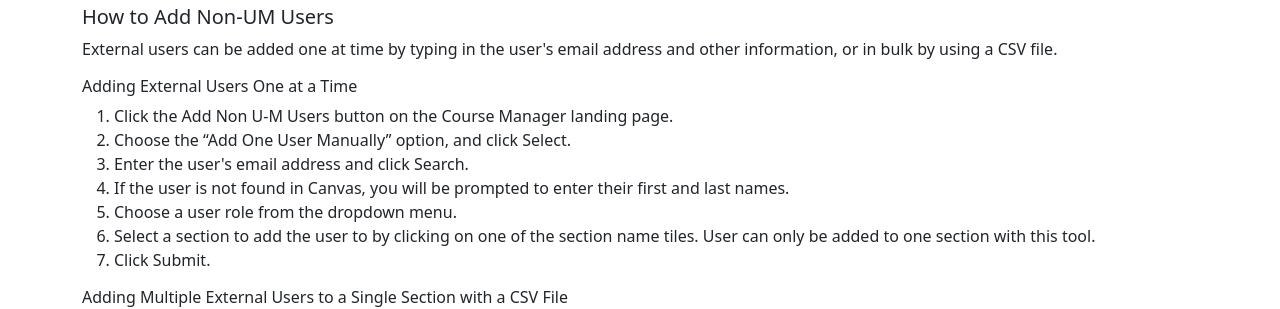
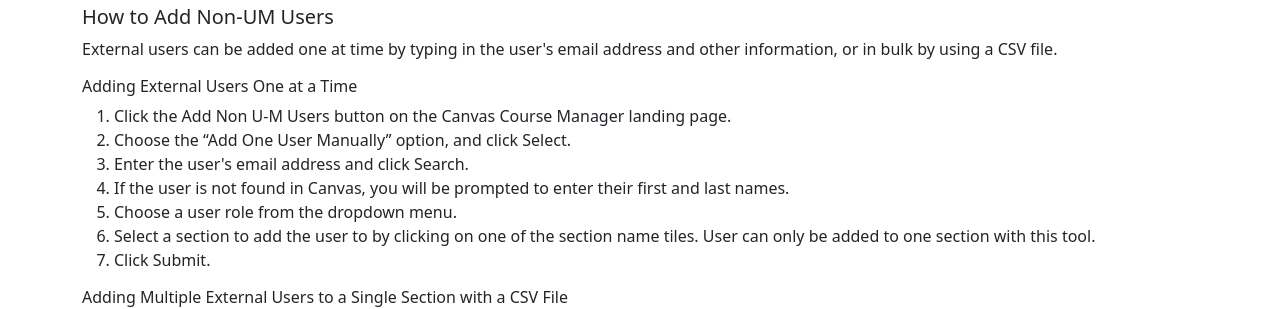
Before and after one commit to tl-its-umich-edu/canvas-course-manager-next, a Jekyll site: the page built from docs/add-non-um-users.html, in a window 1280 px wide. Shown: the part 387-696 px from the top of the page. Built offline with Jekyll 4.4.1, drawn with Linux system fonts in a browser that asks for light colours.

Commit message:
Update docs/add-non-um-users.html

```diff
--- a/docs/add-non-um-users.html
+++ b/docs/add-non-um-users.html
@@ -19,7 +19,7 @@
 <p>External users can be added one at time by typing in the user&apos;s email address and other information, or in bulk by using a CSV file.</p>
 <h3 class="h6">Adding External Users One at a Time</h3>
 <ol>
-  <li>Click the Add Non U-M Users button on the Course Manager landing page.</li>
+  <li>Click the Add Non U-M Users button on the Canvas Course Manager landing page.</li>
   <li>Choose the &#8220;Add One User Manually&#8221; option, and click Select.</li>
   <li>Enter the user&apos;s email address and click Search.</li>
   <li>If the user is not found in Canvas, you will be prompted to enter their first and last names.</li>
```
